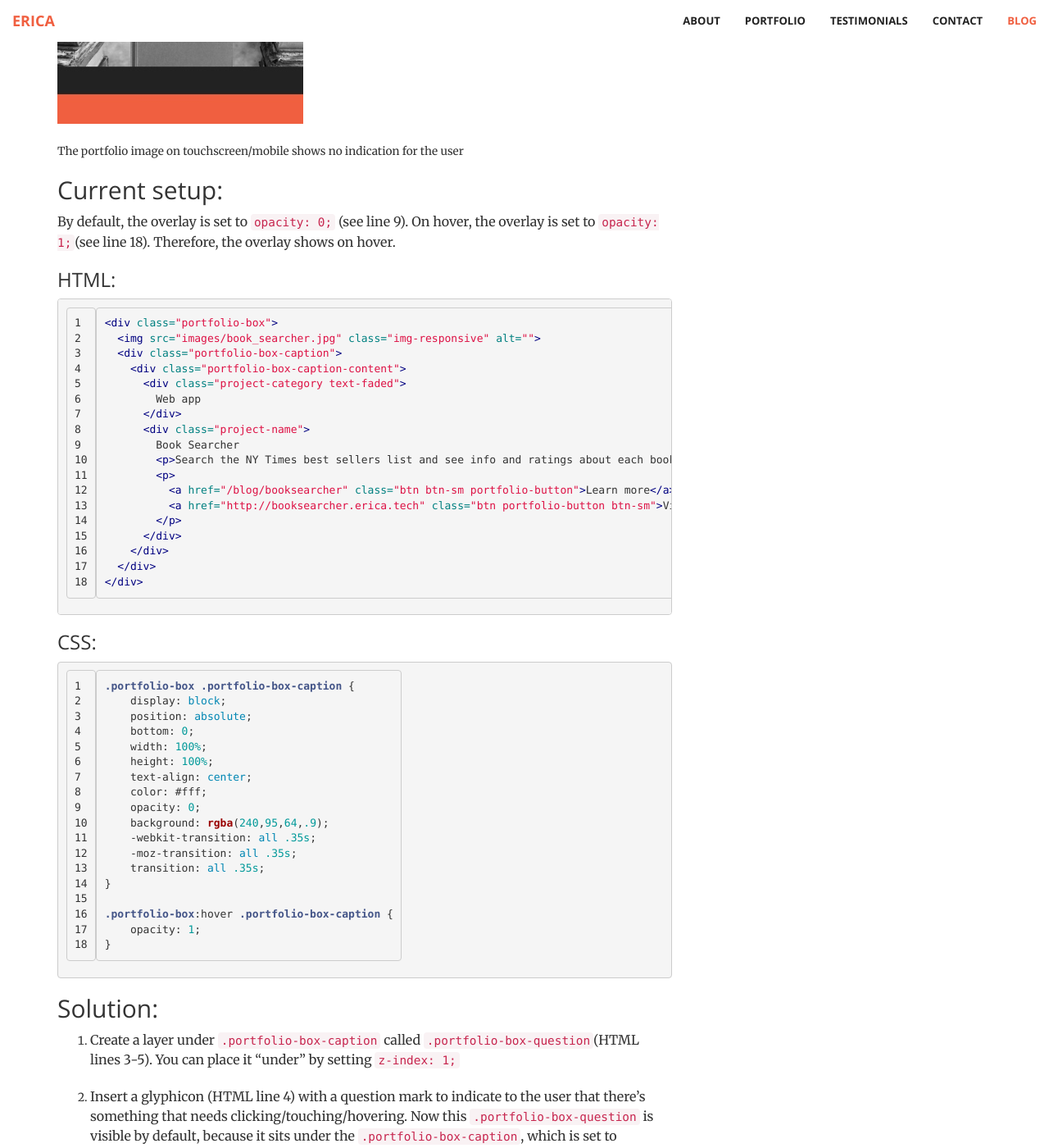
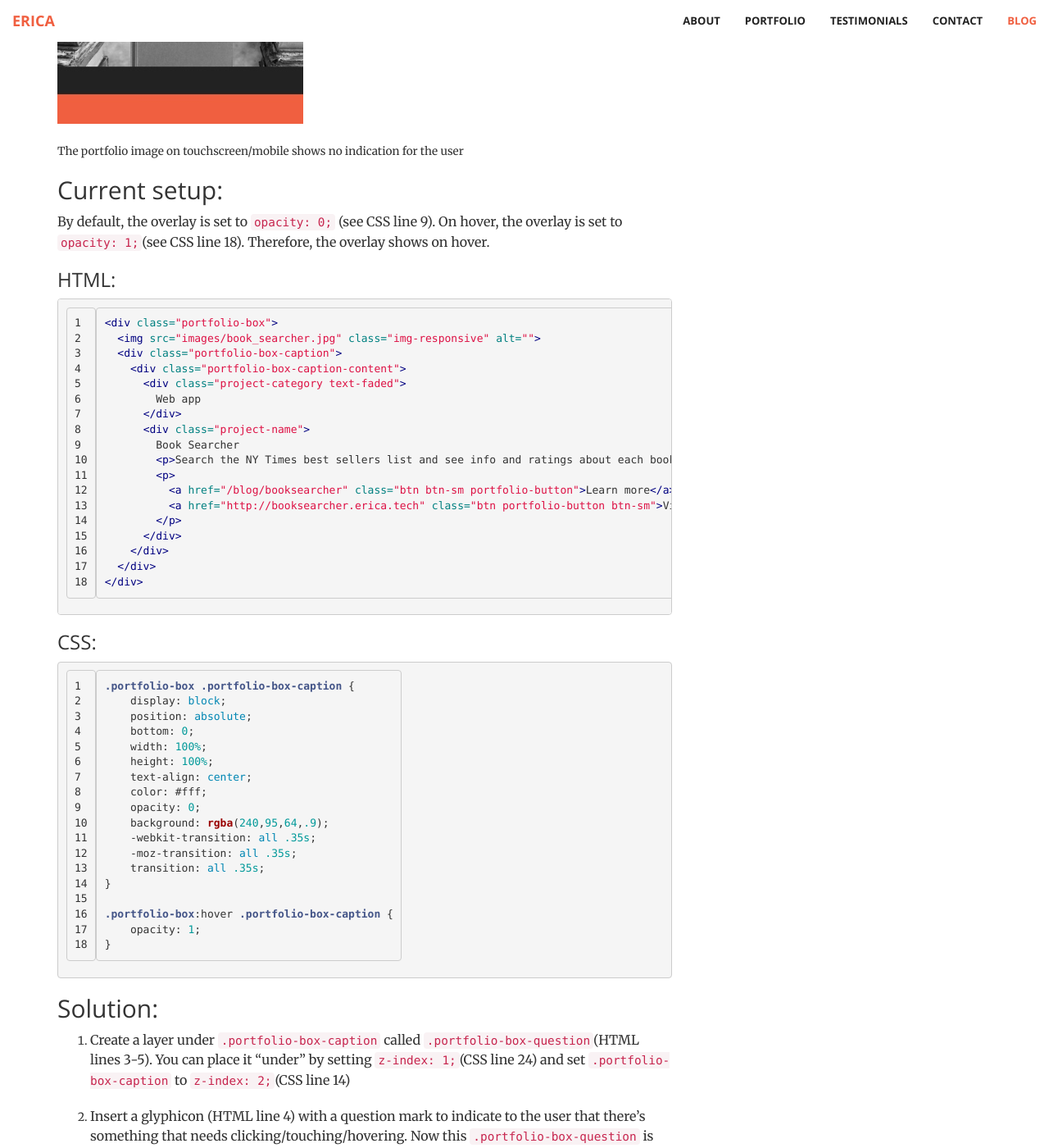
Before and after one commit to ESosa0/ericablog, a Jekyll site: the page built from _posts/2016-12-09-hover-alternative-on-touchscreen.md, in a window 1280 px wide and 1400 px high, scrolled down 1770 px. Shown: the whole window at 82% size. Built offline with Jekyll 4.4.1, drawn with Linux system fonts in a browser that asks for light colours.

Commit message:
updated blog content

```diff
--- a/_posts/2016-12-09-hover-alternative-on-touchscreen.md
+++ b/_posts/2016-12-09-hover-alternative-on-touchscreen.md
@@ -26,7 +26,7 @@ Looks cool on your desktop, right? But as we all know, hover effects don’t wor
 
 ## Current setup:
 
-By default, the overlay is set to `opacity: 0;` (see line 9). On hover, the overlay is set to `opacity: 1;`(see line 18). Therefore, the overlay shows on hover.
+By default, the overlay is set to `opacity: 0;` (see CSS line 9). On hover, the overlay is set to `opacity: 1;`(see CSS line 18). Therefore, the overlay shows on hover.
 
 ### HTML:
 
@@ -77,7 +77,7 @@ By default, the overlay is set to `opacity: 0;` (see line 9). On hover, the over
 
 ## Solution:
 
-1. Create a layer under `.portfolio-box-caption` called `.portfolio-box-question`(HTML lines 3-5). You can place it “under” by setting `z-index: 1;`
+1. Create a layer under `.portfolio-box-caption` called `.portfolio-box-question`(HTML lines 3-5). You can place it “under” by setting `z-index: 1;`(CSS line 24) and set `.portfolio-box-caption` to `z-index: 2;`(CSS line 14)
 
 
 2. Insert a glyphicon (HTML line 4) with a question mark to indicate to the user that there’s something that needs clicking/touching/hovering. Now this `.portfolio-box-question` is visible by default, because it sits under the `.portfolio-box-caption`, which is set to `opacity: 0;`.
```
